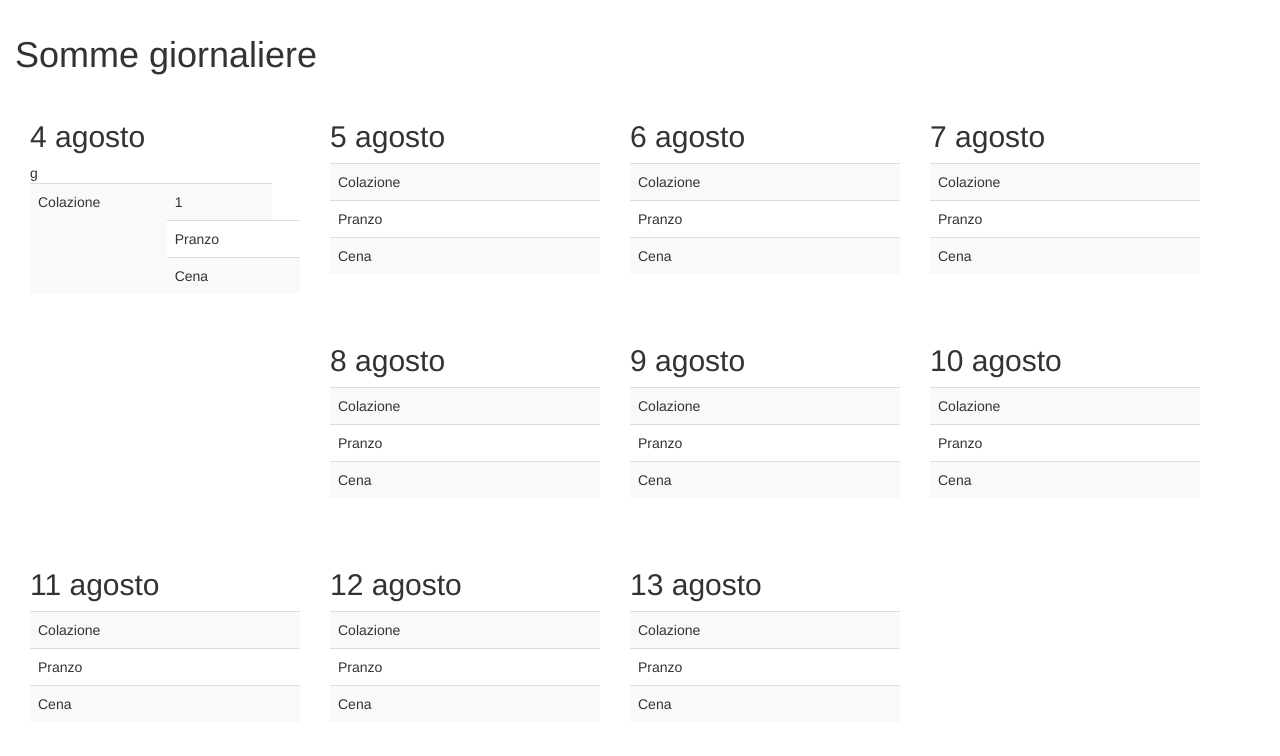
After one commit to route-nazionale/meal-provision, a Python web app: template stock_assign/templates/day_sums.html in a window 1280 px wide. The commit adds this page. Shown: the top 756 px of the page. Run offline with Jinja, Linux system fonts and the light colour scheme; the template is opened without the code that fills it, so the values that code supplies are empty; some libraries are stand-ins or nearby versions.

Commit message:
new templates

```diff
--- a/stock_assign/templates/base.html
+++ b/stock_assign/templates/base.html
@@ -7,9 +7,10 @@
 	</title>
 	<link rel="stylesheet" href="//netdna.bootstrapcdn.com/bootstrap/3.1.1/css/bootstrap.min.css">
 </head>
-
+<body style="padding:15px">
 <!-- Content starts here -->
 {% block content %}
 {% endblock %}
 <!-- and finishes here -->
+</body>
 </html>
--- /dev/null
+++ b/stock_assign/templates/day_sums.html
@@ -0,0 +1,185 @@
+{% extends "base.html" %}
+
+{% block content%}
+<style>
+.day {
+	width: 300px;
+	display: inline;
+	float: left;
+	padding:15px;
+	border: 15px;
+}
+</style>
+
+<h1>Somme giornaliere</h1>
+
+<div class="day">
+	<h2>4 agosto</h2>
+	<table class="table table-striped">
+		<tr>
+			<td rowspan="4" >Colazione</td>
+			<td>1</td>
+g		<tr>
+			<td>Pranzo</td>
+			<td></td>
+		</tr>
+		<tr>
+			<td>Cena</td>
+			<td></td>
+		</tr>
+	</table>
+</div>
+<div class="day">
+	<h2>5 agosto</h2>
+	<table class="table table-striped">
+		<tr>
+			<td>Colazione</td>
+			<td></td>
+		</tr>
+		<tr>
+			<td>Pranzo</td>
+			<td></td>
+		</tr>
+		<tr>
+			<td>Cena</td>
+			<td></td>
+		</tr>
+	</table>
+</div>
+<div class="day">
+	<h2>6 agosto</h2>
+	<table class="table table-striped">
+		<tr>
+			<td>Colazione</td>
+			<td></td>
+		</tr>
+		<tr>
+			<td>Pranzo</td>
+			<td></td>
+		</tr>
+		<tr>
+			<td>Cena</td>
+			<td></td>
+		</tr>
+	</table>
+</div>
+<div class="day">
+	<h2>7 agosto</h2>
+	<table class="table table-striped">
+		<tr>
+			<td>Colazione</td>
+			<td></td>
+		</tr>
+		<tr>
+			<td>Pranzo</td>
+			<td></td>
+		</tr>
+		<tr>
+			<td>Cena</td>
+			<td></td>
+		</tr>
+	</table>
+</div>
+<div class="day">
+	<h2>8 agosto</h2>
+	<table class="table table-striped">
+		<tr>
+			<td>Colazione</td>
+			<td></td>
+		</tr>
+		<tr>
+			<td>Pranzo</td>
+			<td></td>
+		</tr>
+		<tr>
+			<td>Cena</td>
+			<td></td>
+		</tr>
+	</table>
+</div>
+<div class="day">
+	<h2>9 agosto</h2>
+	<table class="table table-striped">
+		<tr>
+			<td>Colazione</td>
+			<td></td>
+		</tr>
+		<tr>
+			<td>Pranzo</td>
+			<td></td>
+		</tr>
+		<tr>
+			<td>Cena</td>
+			<td></td>
+		</tr>
+	</table>
+</div>
+<div class="day">
+	<h2>10 agosto</h2>
+	<table class="table table-striped">
+		<tr>
+			<td>Colazione</td>
+			<td></td>
+		</tr>
+		<tr>
+			<td>Pranzo</td>
+			<td></td>
+		</tr>
+		<tr>
+			<td>Cena</td>
+			<td></td>
+		</tr>
+	</table>
+</div>
+<div class="day">
+	<h2>11 agosto</h2>
+	<table class="table table-striped">
+		<tr>
+			<td>Colazione</td>
+			<td></td>
+		</tr>
+		<tr>
+			<td>Pranzo</td>
+			<td></td>
+		</tr>
+		<tr>
+			<td>Cena</td>
+			<td></td>
+		</tr>
+	</table>
+</div>
+<div class="day">
+	<h2>12 agosto</h2>
+	<table class="table table-striped">
+		<tr>
+			<td>Colazione</td>
+			<td></td>
+		</tr>
+		<tr>
+			<td>Pranzo</td>
+			<td></td>
+		</tr>
+		<tr>
+			<td>Cena</td>
+			<td></td>
+		</tr>
+	</table>
+</div>
+<div class="day">
+	<h2>13 agosto</h2>
+	<table class="table table-striped">
+		<tr>
+			<td>Colazione</td>
+			<td></td>
+		</tr>
+		<tr>
+			<td>Pranzo</td>
+			<td></td>
+		</tr>
+		<tr>
+			<td>Cena</td>
+			<td></td>
+		</tr>
+	</table>
+</div>
+{% endblock%}
```
Also changed, not shown: stock_assign/templates/home.html (added, +35 -0 lines), stock_assign/templates/vpeople_table.html (added, +13 -0 lines).
